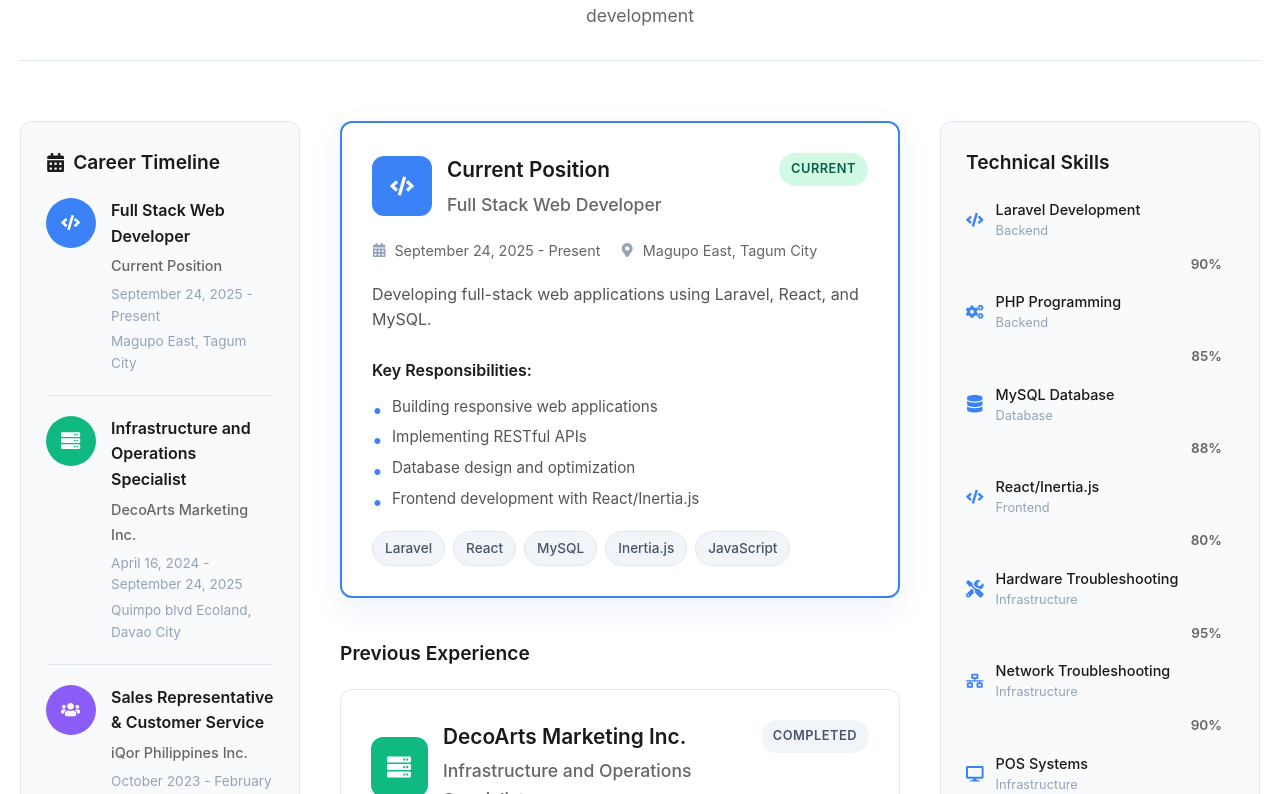
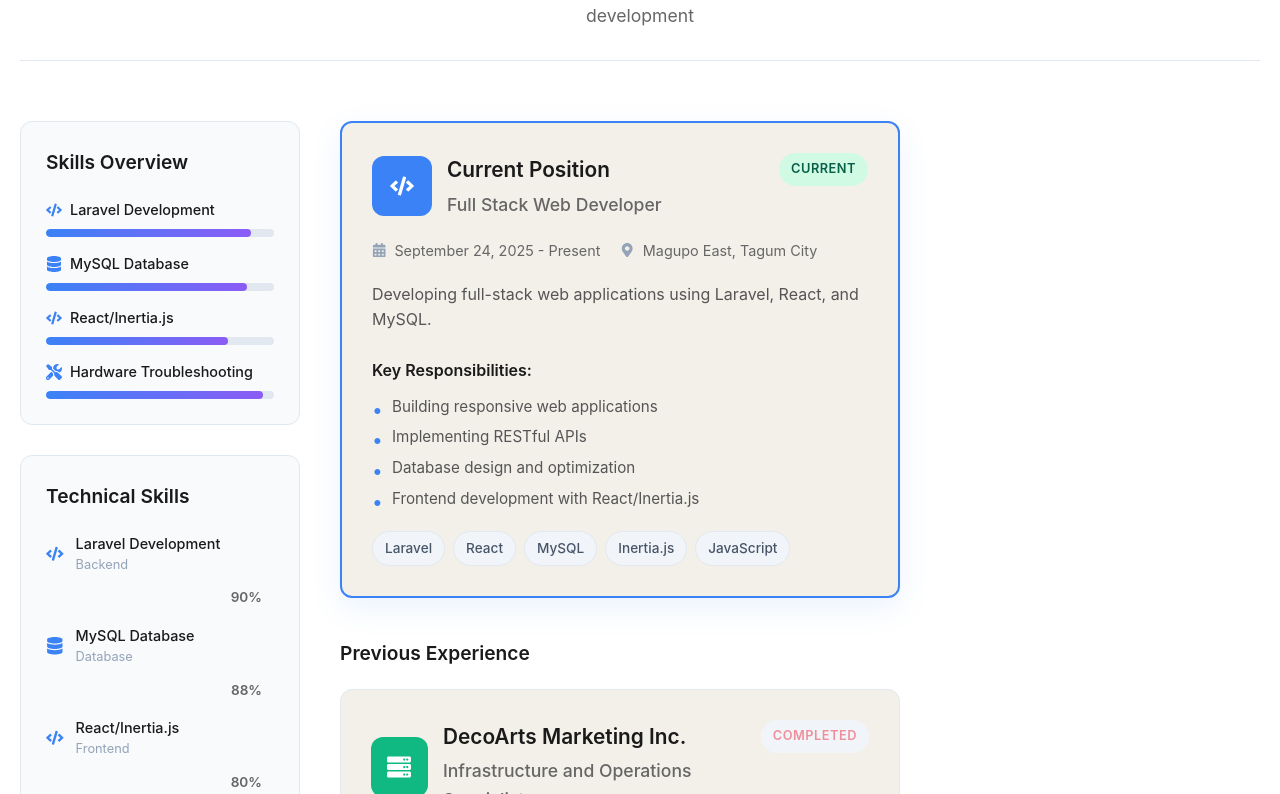
Before and after one commit to Meep0Zero/kingcharlie-portfolio, a React (Create React App) app: page / in a window 1280 px wide. Shown: the part 2006-2800 px from the top of the page. Built offline with nearby package versions, Linux system fonts and the light colour scheme.

Commit message:
finalized/porfolio

```diff
--- a/src/components/Experience.css
+++ b/src/components/Experience.css
@@ -279,7 +279,7 @@
 
 /* Experience Cards */
 .experience-card {
-  background: white;
+  background: #f3f0ea;
   border-radius: 12px;
   padding: 30px;
   border: 1px solid #e2e8f0;
@@ -350,7 +350,7 @@
 
 .status-badge.previous {
   background: #f1f5f9;
-  color: #475569;
+  color: #ee8f9b;
 }
 
 .card-details {
--- a/src/components/Experience.js
+++ b/src/components/Experience.js
@@ -44,7 +44,7 @@ const Experience = () => {
         "Developed ticketing system for IT support requests",
         "Created navigation system for efficient system access"
       ],
-      technologies: ["Network Troubleshooting", "Hardware Repair", "POS Systems", "Oracle", "Windows OS"]
+      technologies: ["Network Troubleshooting", "Hardware Repair", "POS Systems", "Software Installation", "Windows OS"]
     },
     {
       id: 3,
@@ -67,7 +67,7 @@ const Experience = () => {
 
   const skills = [
     { name: "Laravel Development", level: 90, category: "Backend", icon: <FaCode /> },
-    { name: "PHP Programming", level: 85, category: "Backend", icon: <FaCogs /> },
+
     { name: "MySQL Database", level: 88, category: "Database", icon: <FaDatabase /> },
     { name: "React/Inertia.js", level: 80, category: "Frontend", icon: <FaCode /> },
     { name: "Hardware Troubleshooting", level: 95, category: "Infrastructure", icon: <FaTools /> },
@@ -147,35 +147,6 @@ const Experience = () => {
 
           {/* Left Column - Timeline & Journey */}
           <aside className="experience-left-column">
-
-            {/* Career Timeline */}
-            <div className="timeline-section">
-              <h3 className="section-title">
-                <FaCalendarAlt /> Career Timeline
-              </h3>
-              <div className="timeline-list">
-                {experiences.map((exp) => (
-                  <div key={exp.id} className="timeline-item">
-                    <div className="timeline-marker" style={{ backgroundColor: exp.color }}>
-                      {exp.icon}
-                    </div>
-                    <div className="timeline-content">
-                      <div className="timeline-header">
-                        <h4 className="timeline-position">{exp.position}</h4>
-                        <span className="timeline-company">{exp.company}</span>
-                      </div>
-                      <div className="timeline-details">
-                        <span className="timeline-period">{exp.period}</span>
-                        <span className="timeline-location">{exp.location}</span>
-                      </div>
-                    </div>
-                  </div>
-                ))}
-              </div>
-            </div>
-
-
-
             {/* Skills Comparison */}
             <div className="skills-comparison">
               <h3 className="section-title">Skills Overview</h3>
@@ -193,6 +164,31 @@ const Experience = () => {
                       ></div>
                       <span className="comparison-percentage">{skill.level}%</span>
                     </div>
+                  </div>
+                ))}
+              </div>
+            </div>
+
+            {/* Skills Progress */}
+            <div className="skills-progress">
+              <h3 className="section-title">Technical Skills</h3>
+              <div className="skills-list">
+                {skills.map((skill) => (
+                  <div key={skill.name} className="skill-item">
+                    <div className="skill-info">
+                      <div className="skill-icon">{skill.icon}</div>
+                      <div className="skill-details">
+                        <span className="skill-name">{skill.name}</span>
+                        <span className="skill-category">{skill.category}</span>
+                      </div>
+                    </div>
+                    <div className="skill-progress-bar">
+                      <div
+                        className="skill-progress-fill"
+                        style={{ width: `${skill.level}%` }}
+                      ></div>
+                    </div>
+                    <span className="skill-level">{skill.level}%</span>
                   </div>
                 ))}
               </div>
@@ -300,66 +296,6 @@ const Experience = () => {
             </div>
           </div>
 
-          {/* Right Column - Skills & Stats */}
-          <aside className="experience-right-column">
-
-            {/* Skills Progress */}
-            <div className="skills-progress">
-              <h3 className="section-title">Technical Skills</h3>
-              <div className="skills-list">
-                {skills.map((skill) => (
-                  <div key={skill.name} className="skill-item">
-                    <div className="skill-info">
-                      <div className="skill-icon">{skill.icon}</div>
-                      <div className="skill-details">
-                        <span className="skill-name">{skill.name}</span>
-                        <span className="skill-category">{skill.category}</span>
-                      </div>
-                    </div>
-                    <div className="skill-progress-bar">
-                      <div
-                        className="skill-progress-fill"
-                        style={{ width: `${skill.level}%` }}
-                      ></div>
-                    </div>
-                    <span className="skill-level">{skill.level}%</span>
-                  </div>
-                ))}
-              </div>
-            </div>
-
-            {/* Key Technologies */}
-            <div className="key-technologies">
-              <h3 className="section-title">Core Technologies</h3>
-              <div className="tech-grid">
-                <div className="tech-item primary">
-                  <FaCode />
-                  <span>Laravel</span>
-                </div>
-                <div className="tech-item primary">
-                  <FaCogs />
-                  <span>PHP</span>
-                </div>
-                <div className="tech-item primary">
-                  <FaDatabase />
-                  <span>MySQL</span>
-                </div>
-                <div className="tech-item">
-                  <FaNetworkWired />
-                  <span>Networking</span>
-                </div>
-                <div className="tech-item">
-                  <FaTools />
-                  <span>Hardware</span>
-                </div>
-                <div className="tech-item">
-                  <FaDesktop />
-                  <span>POS Systems</span>
-                </div>
-              </div>
-            </div>
-          </aside>
-
         </main>
       </div>
     </section>
--- a/src/components/Hero.js
+++ b/src/components/Hero.js
@@ -252,7 +252,7 @@ const Hero = () => {
                 <div className="tech-item">
                   <FaMobileAlt className="tech-icon flutter" />
                   <span>Flutter</span>
-                  <small style={{ color: "#8a8a8a" }}>Coming soon</small>
+                  {/* <small style={{ color: "#8a8a8a" }}>Coming soon</small> */}
                 </div>
               </div>
             </div>
```
Also changed, not shown: 1 other file (tests, documents, lock files or other folders).
